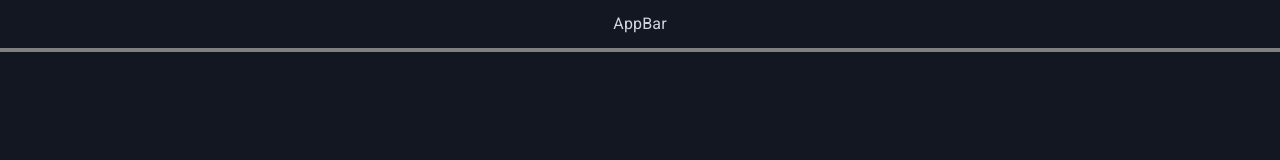
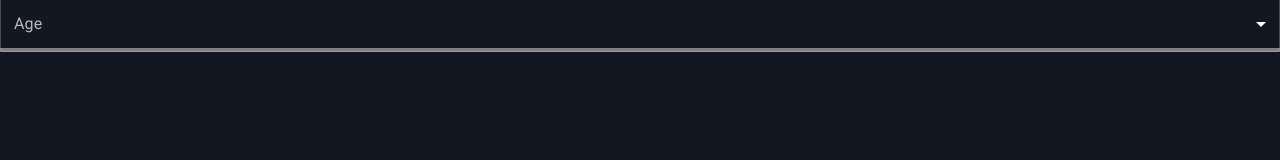
Before and after one commit to hei5enbug/billionaire-chart, a Next.js app: page / in a window 1280 px wide. Shown: the top 160 px of the page. Built offline with nearby package versions, Linux system fonts and the light colour scheme.

Commit message:
Add Select in AppBar

```diff
--- a/components/AppBar.tsx
+++ b/components/AppBar.tsx
@@ -1,6 +1,14 @@
+import { FormControl, InputLabel, MenuItem, Select, SelectChangeEvent } from '@mui/material';
+import { useState } from 'react';
 import FlexBox from './FlexBox';
 
 export default function AppBar() {
+  const [age, setAge] = useState('');
+
+  const handleChange = (event: SelectChangeEvent) => {
+    setAge(event.target.value as string);
+  };
+
   return (
     <FlexBox
       sx={{
@@ -9,7 +17,19 @@ export default function AppBar() {
         marginBottom: 1,
       }}
     >
-      AppBar
+      <FormControl fullWidth>
+        <InputLabel id="demo-simple-select-label">Age</InputLabel>
+        <Select
+          labelId="demo-simple-select-label"
+          id="demo-simple-select"
+          value={age}
+          defaultValue="10"
+          onChange={handleChange}
+        >
+          <MenuItem value={10}>BTCUSDT</MenuItem>
+          <MenuItem value={20}>ETHUSDT</MenuItem>
+        </Select>
+      </FormControl>
     </FlexBox>
   );
 }
```
